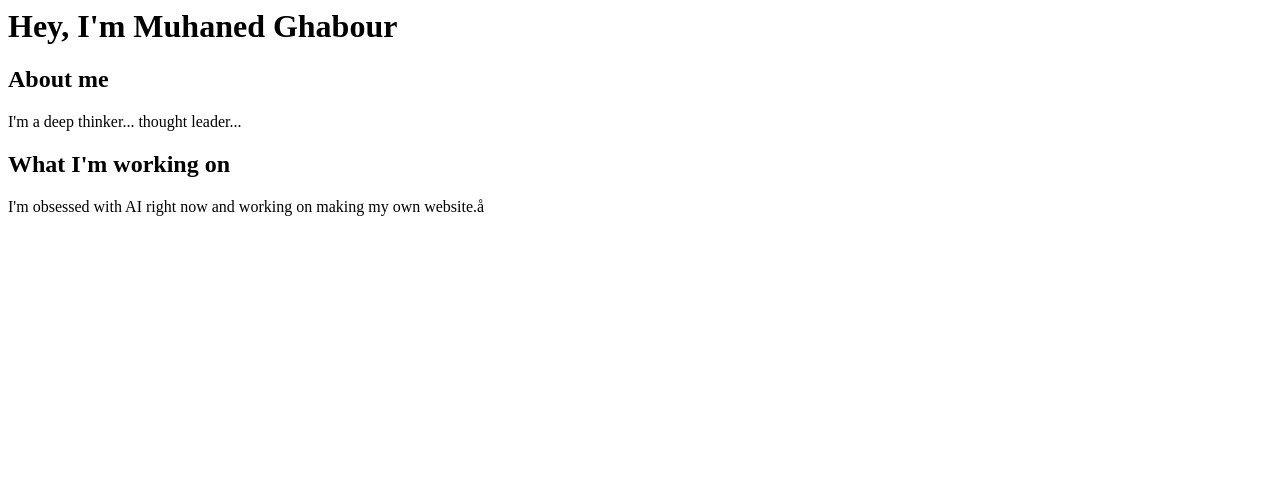
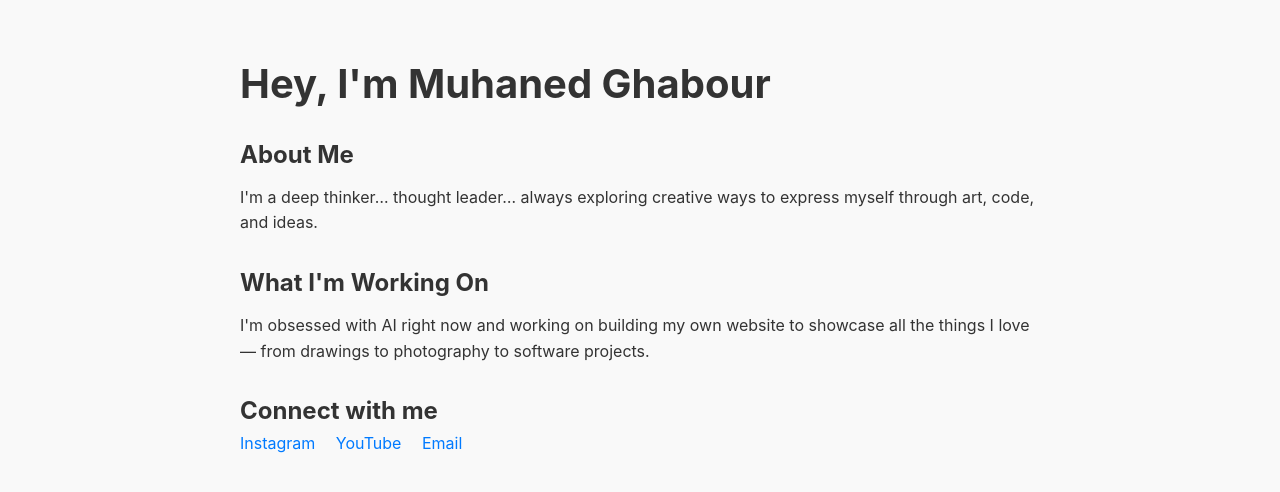
Before and after one commit to muhanedg/MyWebsite, a plain HTML site: page index.html in a window 1280 px wide. Drawn offline with Linux system fonts and the light colour scheme.

Commit message:
Update index.html

```diff
--- a/index.html
+++ b/index.html
@@ -1,15 +1,65 @@
-<html >
-<h1 >
-Hey, I'm Muhaned Ghabour
-</h1 >
+<!DOCTYPE html>
+<html lang="en">
+<head>
+  <meta charset="UTF-8" />
+  <meta name="viewport" content="width=device-width, initial-scale=1.0" />
+  <title>Muhaned Ghabour</title>
+  <style>
+    body {
+      font-family: -apple-system, BlinkMacSystemFont, 'Segoe UI', Roboto, Helvetica, Arial, sans-serif;
+      background-color: #f9f9f9;
+      color: #333;
+      margin: 0;
+      padding: 2rem;
+      max-width: 800px;
+      margin-left: auto;
+      margin-right: auto;
+    }
+
+    h1 {
+      font-size: 2.5rem;
+      margin-bottom: 0.5rem;
+    }
+
+    h2 {
+      font-size: 1.5rem;
+      margin-top: 2rem;
+      margin-bottom: 0.5rem;
+    }
+
+    p {
+      line-height: 1.6;
+    }
+
+    .socials {
+      margin-top: 2rem;
+    }
+
+    .socials a {
+      margin-right: 1rem;
+      text-decoration: none;
+      color: #007aff;
+    }
+
+    .socials a:hover {
+      text-decoration: underline;
+    }
+  </style>
+</head>
 <body>
-<p>
-<h2>About me</h2>
-I'm a deep thinker... thought leader...
-</p>
-<p>
-<h2>What I'm working on</h2>
-I'm obsessed with AI right now and working on making my own website.å
-</p>
+  <h1>Hey, I'm Muhaned Ghabour</h1>
+
+  <h2>About Me</h2>
+  <p>I'm a deep thinker… thought leader… always exploring creative ways to express myself through art, code, and ideas.</p>
+
+  <h2>What I'm Working On</h2>
+  <p>I'm obsessed with AI right now and working on building my own website to showcase all the things I love — from drawings to photography to software projects.</p>
+
+  <div class="socials">
+    <h2>Connect with me</h2>
+    <a href="https://instagram.com/muhanedg" target="_blank">Instagram</a>
+    <a href="https://youtube.com/@muhanedghabour" target="_blank">YouTube</a>
+    <a href="mailto:muhaned@ghabour.net">Email</a>
+  </div>
 </body>
 </html>
```
